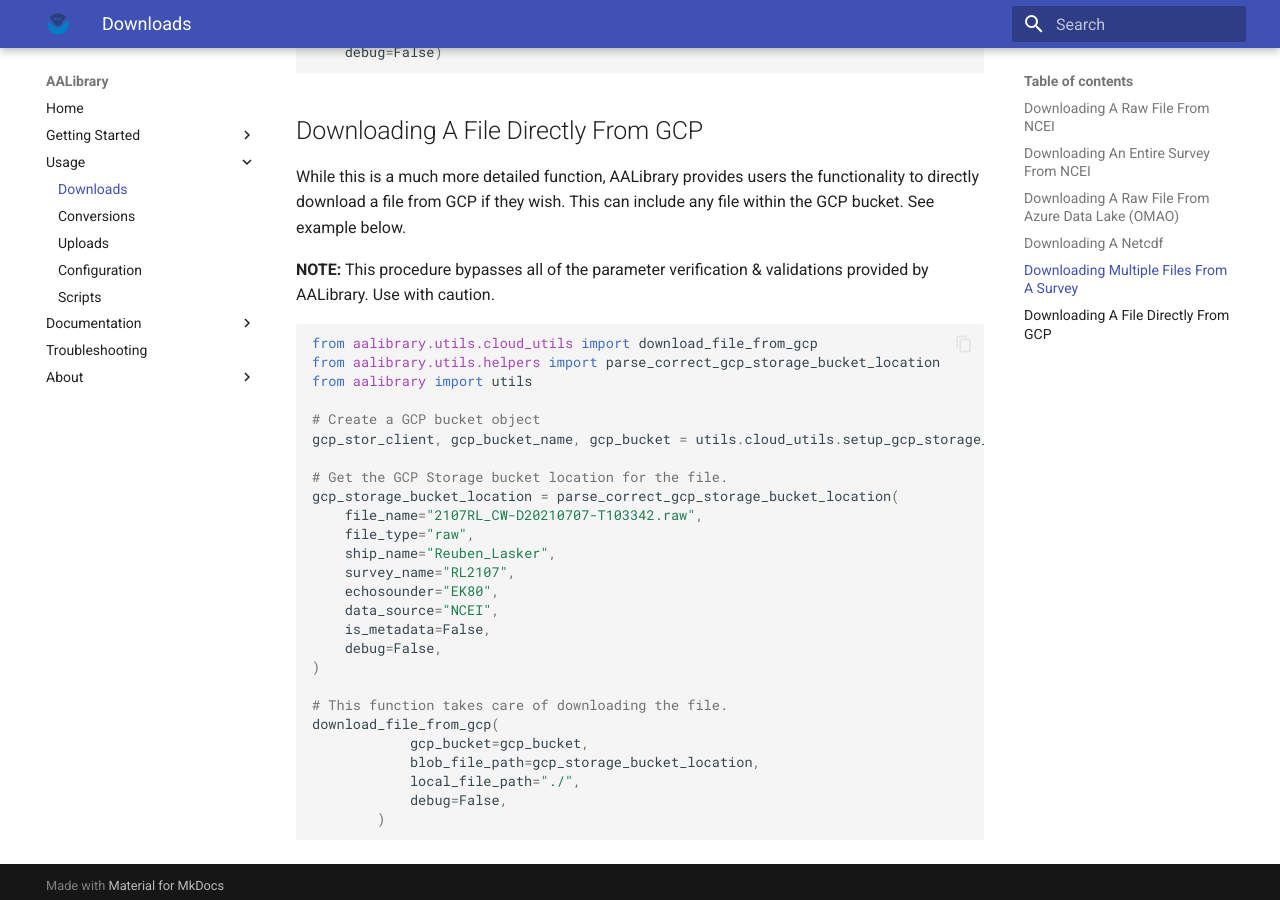
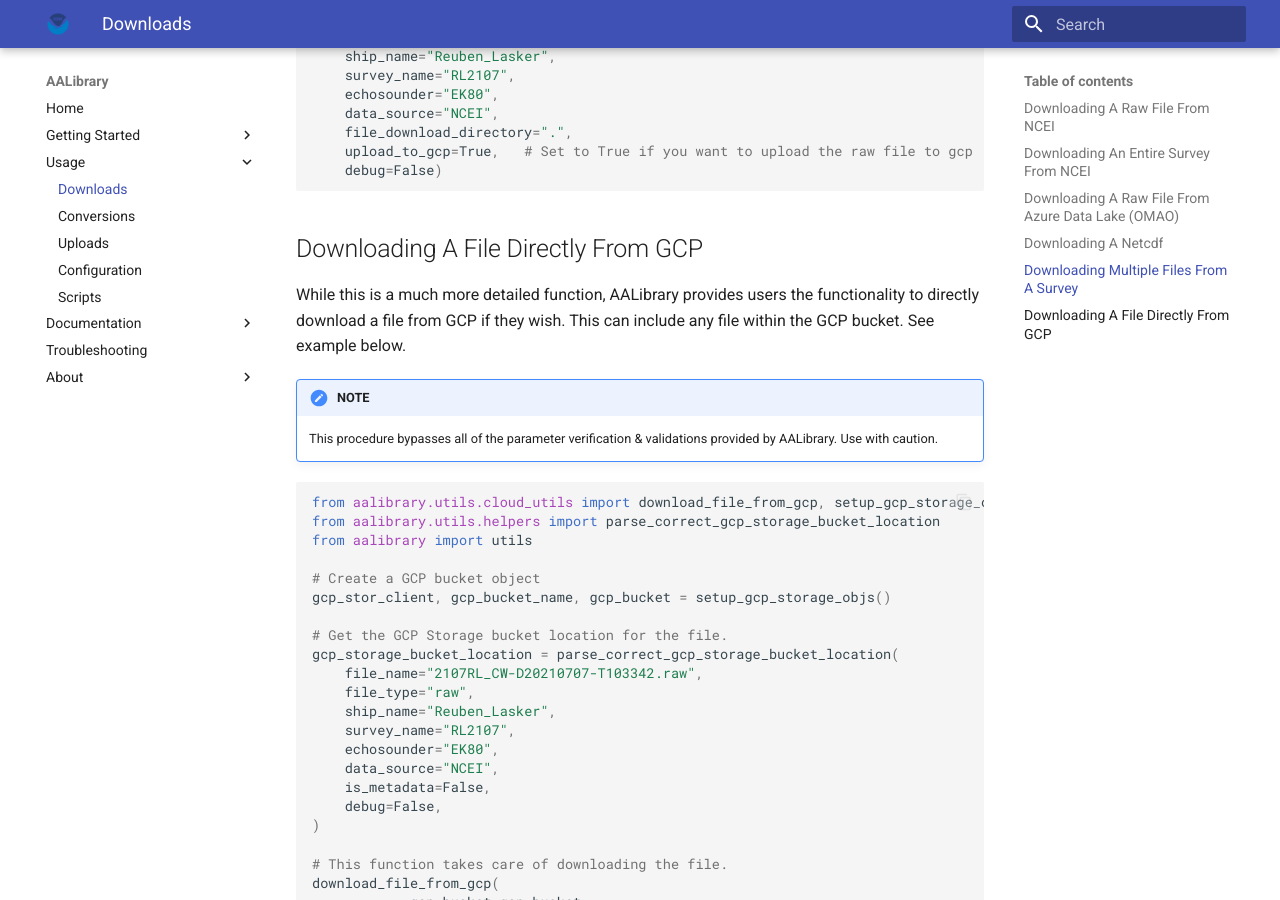
Before and after one commit to nmfs-ost/AA-SI_aalibrary, an MkDocs documentation site: the page built from docs/usage/downloads.md, in a window 1280 px wide and 900 px high, scrolled down 2994 px. Built offline with MkDocs 1.6.1 and Material for MkDocs 9.7.7, drawn with Linux system fonts in a browser that asks for light colours.

Commit message:
chore: formatting minor errors

````diff
--- a/docs/usage/downloads.md
+++ b/docs/usage/downloads.md
@@ -137,15 +139,16 @@ for file_name in file_names:
 
 While this is a much more detailed function, AALibrary provides users the functionality to directly download a file from GCP if they wish. This can include any file within the GCP bucket. See example below.
 
-**NOTE:** This procedure bypasses all of the parameter verification & validations provided by AALibrary. Use with caution.
+!!! note "NOTE"
+    This procedure bypasses all of the parameter verification & validations provided by AALibrary. Use with caution.
 
 ```python
-from aalibrary.utils.cloud_utils import download_file_from_gcp
+from aalibrary.utils.cloud_utils import download_file_from_gcp, setup_gcp_storage_objs
 from aalibrary.utils.helpers import parse_correct_gcp_storage_bucket_location
 from aalibrary import utils
 
 # Create a GCP bucket object
-gcp_stor_client, gcp_bucket_name, gcp_bucket = utils.cloud_utils.setup_gcp_storage_objs()
+gcp_stor_client, gcp_bucket_name, gcp_bucket = setup_gcp_storage_objs()
 
 # Get the GCP Storage bucket location for the file.
 gcp_storage_bucket_location = parse_correct_gcp_storage_bucket_location(
````
Also changed, not shown: other parts of docs/usage/downloads.md (+4 -2 lines).
